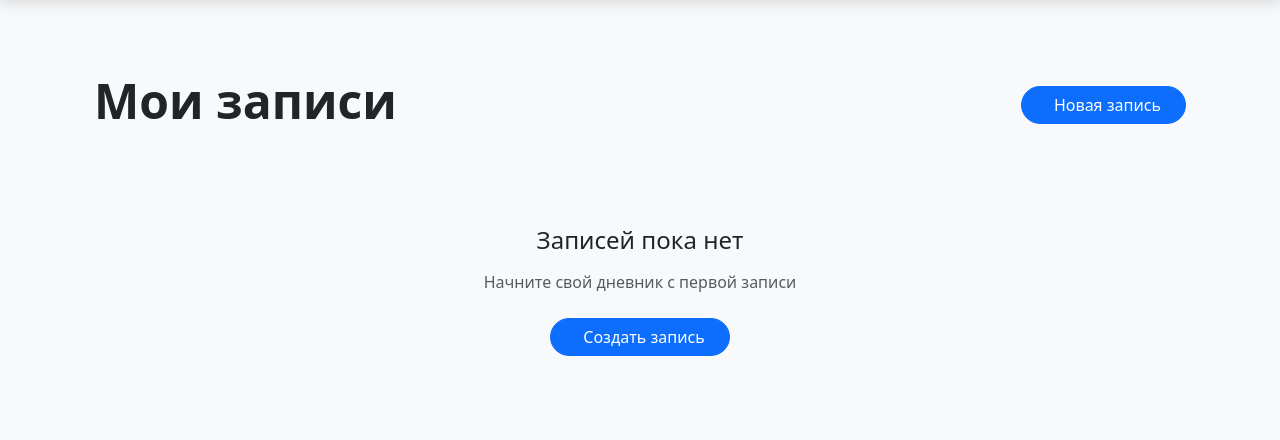
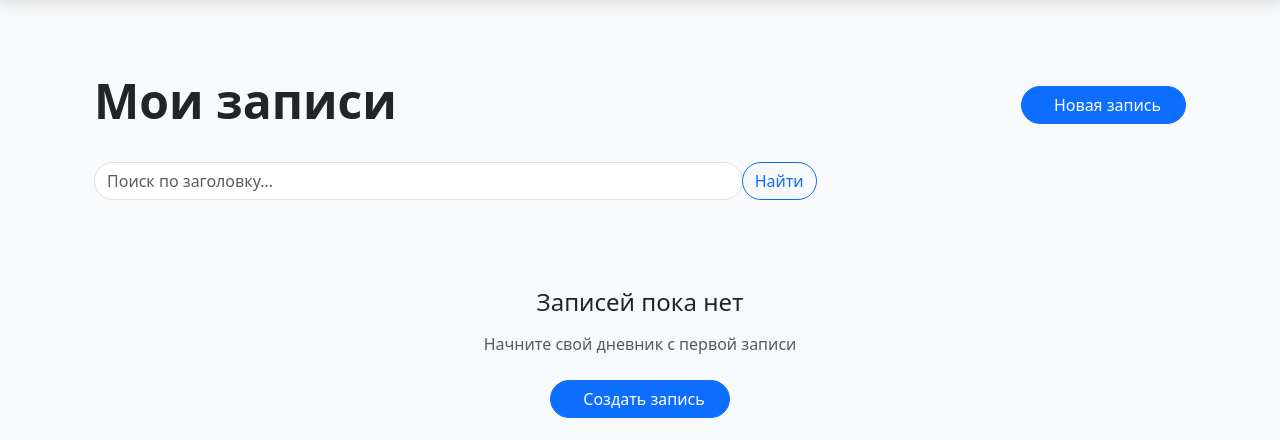
Before and after one commit to GeeMoowy/private_journal, a Django app: page /list/ in a window 1280 px wide. Shown: the part 62-502 px from the top of the page. Run offline with Django 5.2, Linux system fonts and the light colour scheme; the visitor is signed in with stand-in values (Sample User, id 1); data that the repository does not hold is empty; some libraries are stand-ins or nearby versions.

Commit message:
added search

```diff
--- a/config/settings.py
+++ b/config/settings.py
@@ -1,7 +1,6 @@
 import os
 from pathlib import Path
 
-from django.conf.global_settings import LOGIN_REDIRECT_URL, LOGOUT_REDIRECT_URL
 from dotenv import load_dotenv
 
 
--- a/diary/templates/diary/diary_list.html
+++ b/diary/templates/diary/diary_list.html
@@ -77,7 +77,29 @@
             <i class="bi bi-plus-lg me-2"></i>Новая запись
         </a>
     </div>
-
+    <div class="mb-4">
+        <form method="get" action="{% url 'diary:diary_list' %}" class="row g-3">
+            <div class="col-md-8">
+                <div class="input-group">
+                    <input type="text"
+                           name="q"
+                           class="form-control rounded-pill"
+                           placeholder="Поиск по заголовку..."
+                           value="{{ request.GET.q }}">
+                    <button type="submit" class="btn btn-outline-primary rounded-pill">
+                        <i class="bi bi-search"></i> Найти
+                    </button>
+                </div>
+            </div>
+            <div class="col-md-4">
+                {% if request.GET.q %}
+                <a href="{% url 'diary:diary_list' %}" class="btn btn-outline-secondary rounded-pill">
+                    <i class="bi bi-x-lg"></i> Сбросить
+                </a>
+                {% endif %}
+            </div>
+        </form>
+    </div>
     {% for diary in diaries %}
     <div class="diary-card card mb-4">
         <div class="card-body p-4">
--- a/diary/views.py
+++ b/diary/views.py
@@ -1,6 +1,7 @@
+from django.db.models import Q
 from django.core.exceptions import PermissionDenied
 from django.views.generic import ListView, UpdateView, DetailView, DeleteView, CreateView, TemplateView
-from django.contrib.auth.mixins import LoginRequiredMixin, PermissionRequiredMixin
+from django.contrib.auth.mixins import LoginRequiredMixin
 from django.urls import reverse_lazy
 from django.contrib import messages
 
@@ -28,7 +29,23 @@ class DiaryListView(LoginRequiredMixin, ListView):
 
     def get_queryset(self):
         # Только записи текущего пользователя + сортировка по дате
-        return Diary.objects.filter(owner=self.request.user).order_by('-created_at')
+        queryset = Diary.objects.filter(owner=self.request.user).order_by('-created_at')
+
+        # Получаем поисковый запрос из параметра 'q' в URL
+        search_query = self.request.GET.get('q')
+
+        if search_query:
+            # Ищем по заголовку (регистронезависимо)
+            queryset = queryset.filter(
+                Q(title__icontains=search_query) | Q(content__icontains=search_query)
+            ).distinct()
+        return queryset
+
+    def get_context_data(self, **kwargs):
+        context = super().get_context_data(**kwargs)
+        # Добавляем поисковый запрос в контекст для отображения в форме
+        context['search_query'] = self.request.GET.get('q', '')
+        return context
 
 
 class DiaryDetailView(LoginRequiredMixin, DetailView):
```
Also changed, not shown: docker-compose.yml (+5 -2 lines), diary/migrations/0001_initial.py, diary/migrations/0002_initial.py, diary/migrations/0003_alter_diary_mood.py (deleted), diary/migrations/0004_alter_diary_options_alter_diary_created_at_and_more.py (deleted), diary/migrations/0005_rename_user_diary_owner.py (deleted), diary/migrations/0006_update_owner_references.py (deleted), diary/migrations/0007_alter_diary_owner.py (deleted), diary/migrations/0008_alter_diary_options.py (deleted), diary/migrations/0009_alter_diary_options.py (deleted), users/migrations/0001_initial.py, users/migrations/0002_customuser_nickname.py (deleted).
